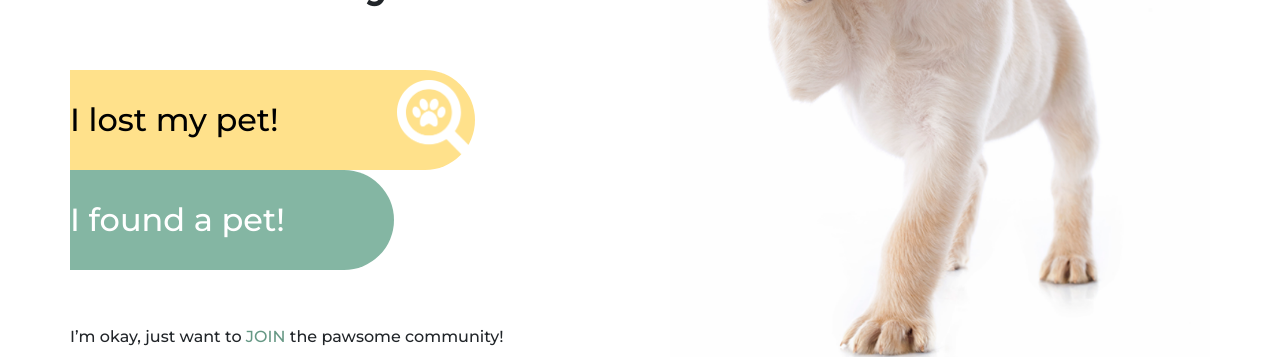
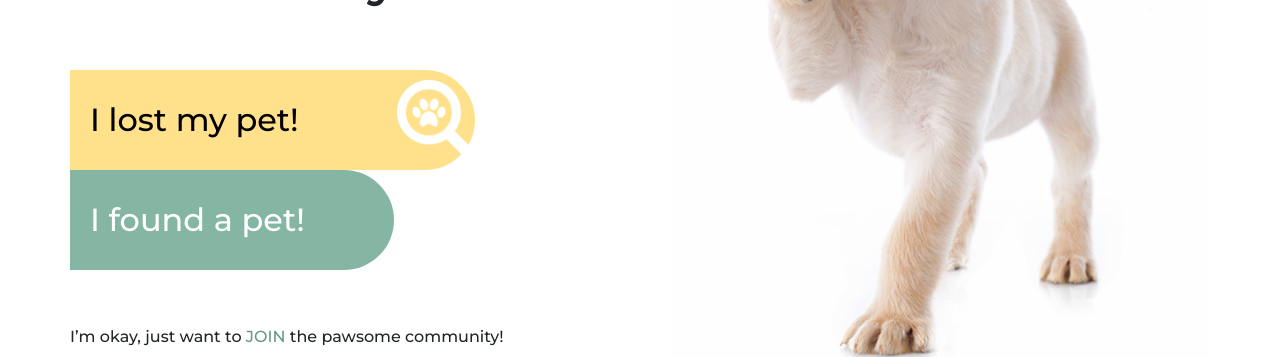
Before and after one commit to noplzdont/propets, a React (Create React App) app: page / in a window 1280 px wide. Shown: the part 398-755 px from the top of the page. Built offline with nearby package versions, Linux system fonts and the light colour scheme.

Commit message:
fix button padding

```diff
--- a/src/component/Home.js
+++ b/src/component/Home.js
@@ -20,7 +20,7 @@ const Home = () =>
                         <div className = {style.div_buttons}>
                             <button className = {`d-flex align-items-center justify-content-between ${style.button_lost}`}>
                                 I lost my pet!
-                                <img className = {style.btn_img_search} src = {LOGO_SEARCH}/>
+                                <img className = {style.btn_img_search} src = {LOGO_SEARCH} alt=''/>
                             </button>
                             <button className = {style.button_found}>I found a pet!</button>
                         </div>
--- a/src/module/home.module.css
+++ b/src/module/home.module.css
@@ -22,7 +22,7 @@
 
 .button_lost
 {
-    padding: 0;
+    padding: 0 0 0 20px;
     height: 100px;
     width: 75%;
 
@@ -39,7 +39,7 @@
 
 .button_found
 {
-    padding: 0;
+    padding: 0 0 0 20px;
     height: 100px;
     width: 60%;
 
```
